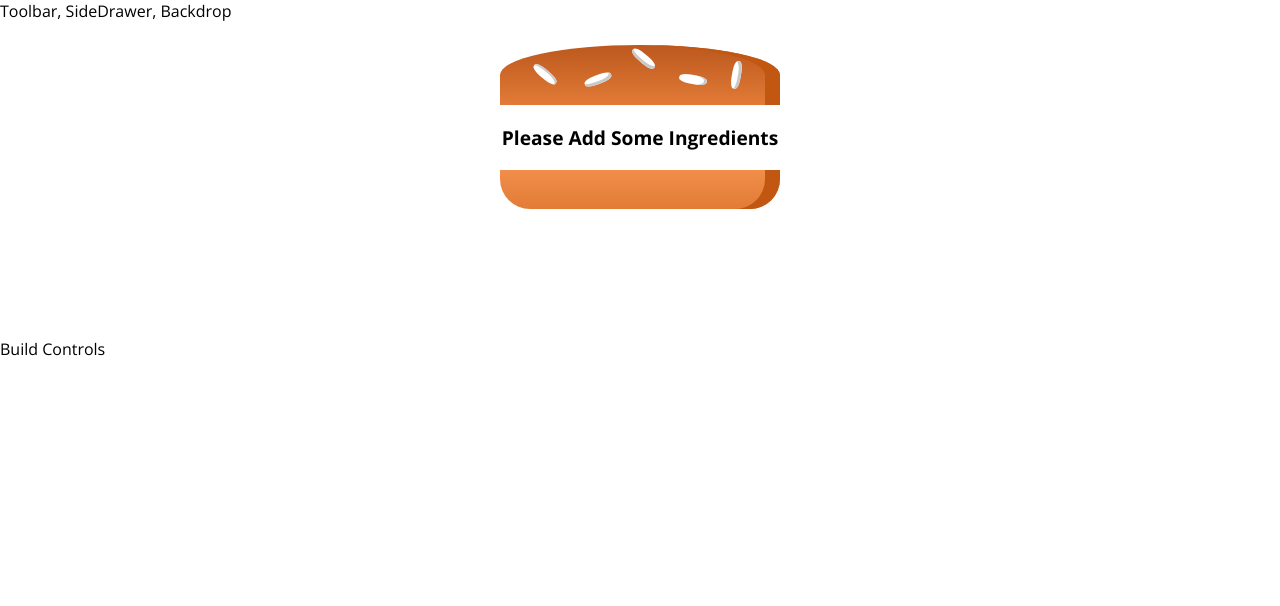
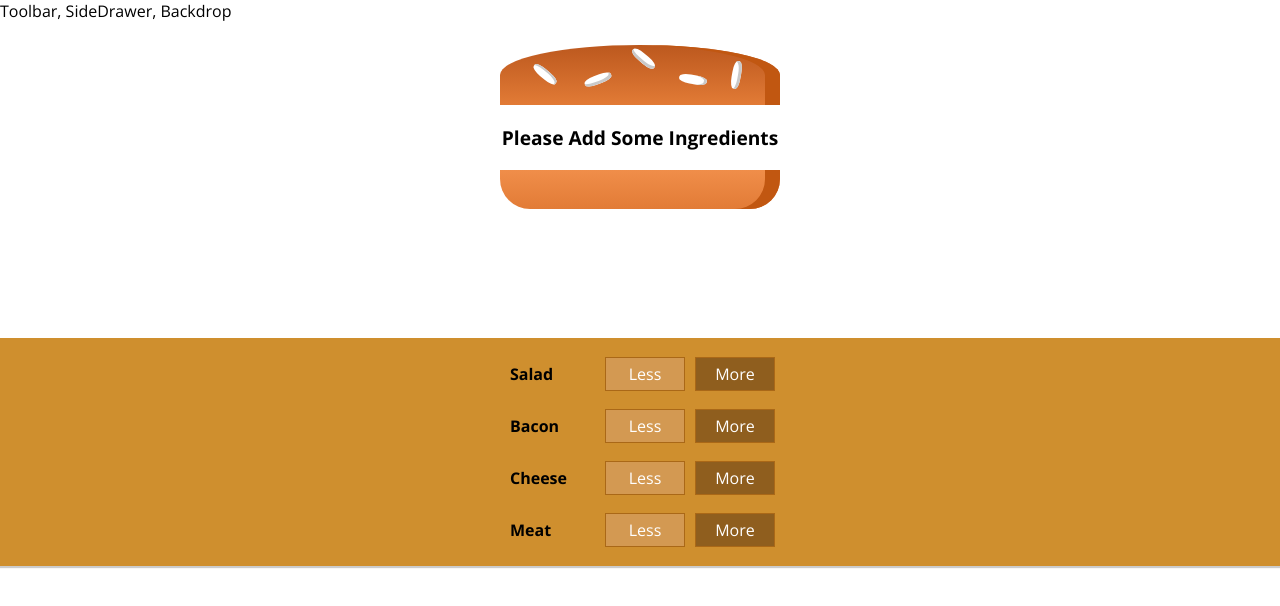
Before and after one commit to ar2zee/My-Burger, a React app: page / in a window 1280 px wide. Shown: the top 606 px of the page. Built offline with nearby package versions, Linux system fonts and the light colour scheme.

Commit message:
More Button with logic implementation

```diff
--- a/src/components/Burger/BuildControls/BuildControl/BuildControl.js
+++ b/src/components/Burger/BuildControls/BuildControl/BuildControl.js
@@ -1,12 +1,12 @@
 import React from 'react';
 
-import classes from './buildControl.css';
+import classes from './BuildControl.css';
 
-const buildControl = (props) => )
+const buildControl = (props) => (
     <div className={classes.BuildControl}>
         <div className={classes.Label}> {props.label} </div>
-        <button className={classes.Less}>>Less</button>
-        <button className={classes.More}>>More</button>
+        <button className={classes.Less}>Less</button>
+        <button onClick={props.added} className={classes.More}>More</button>
     </div>
 )
 
--- a/src/components/Burger/BuildControls/BuildControls.js
+++ b/src/components/Burger/BuildControls/BuildControls.js
@@ -0,0 +1,23 @@
+import React from 'react';
+import classes from './BuildControls.css';
+import BuildControl from "./BuildControl/BuildControl";
+
+const controls = [
+    {label: 'Salad', type: 'salad'},
+    {label: 'Bacon', type: 'bacon'},
+    {label: 'Cheese', type: 'cheese'},
+    {label: 'Meat', type: 'meat'},
+]
+
+const buildControls = (props) => (
+    <div className={classes.BuildControls}>
+        {controls.map(ctrl => (
+            <BuildControl
+            key={ctrl.label}
+            label={ctrl.label}
+            added={() => props.ingredientAdded(ctrl.type)}/>
+        ))}
+    </div>
+)
+
+export default buildControls;
--- a/src/containers/BurgerBuilder/BurgerBuilder.js
+++ b/src/containers/BurgerBuilder/BurgerBuilder.js
@@ -1,6 +1,14 @@
 import React, {Component} from 'react';
 import Aux from '../../hoc/Aux';
 import Burger from '../../components/Burger/Burger'
+import BuildControls from '../../components/Burger/BuildControls/BuildControls';
+
+const INGREDIENT_PRICES = {
+    salad: .5,
+    bacon: .4,
+    cheese: 1,
+    meat: 2
+}
 
 class BurgerBuilder extends Component{
     state={
@@ -9,14 +17,36 @@ class BurgerBuilder extends Component{
             bacon: 0,
             cheese: 0,
             meat: 0
-        }
+        },
+        totalPrice: 4
+    }
+
+    addIngredientHandler = (type) => {
+        const oldCount = this.state.ingredients[type];
+        const updatedCount = oldCount + 1;
+        const updatedIngredients = {
+            ...this.state.ingredients
+        };
+        updatedIngredients[type] = updatedCount;
+        const priceAddition = INGREDIENT_PRICES[type];
+        const oldPrice = this.state.totalPrice;
+        const newPrice = oldPrice + priceAddition;
+        this.setState({
+            totalPrice: newPrice,
+            ingredients: updatedIngredients
+        })
+    }
+
+    removeIngredientHandler = (type) => {
+
     }
 
     render(){
         return(
             <Aux>
                 <Burger ingredients={this.state.ingredients} />
-                <div>Build Controls</div>
+                <BuildControls
+                    ingredientAdded={this.addIngredientHandler}/>
             </Aux>
         )
     }
```
